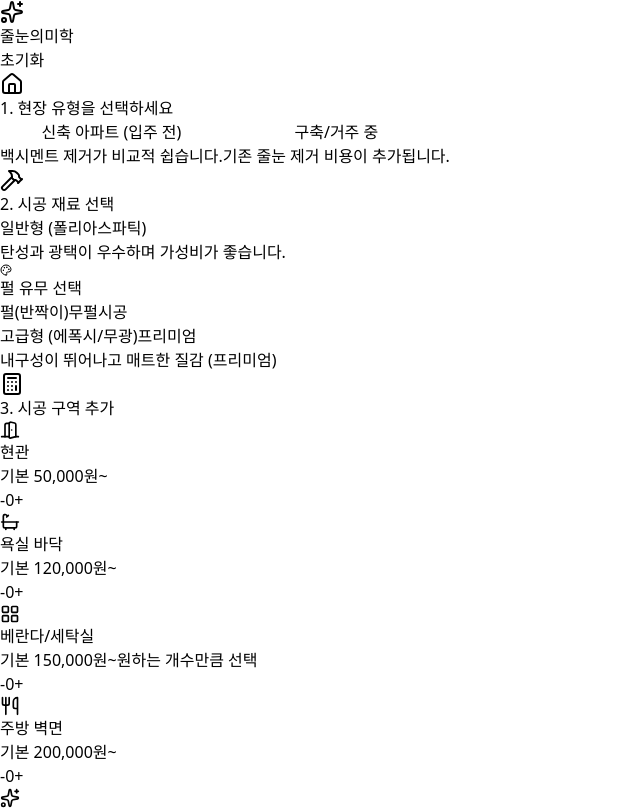
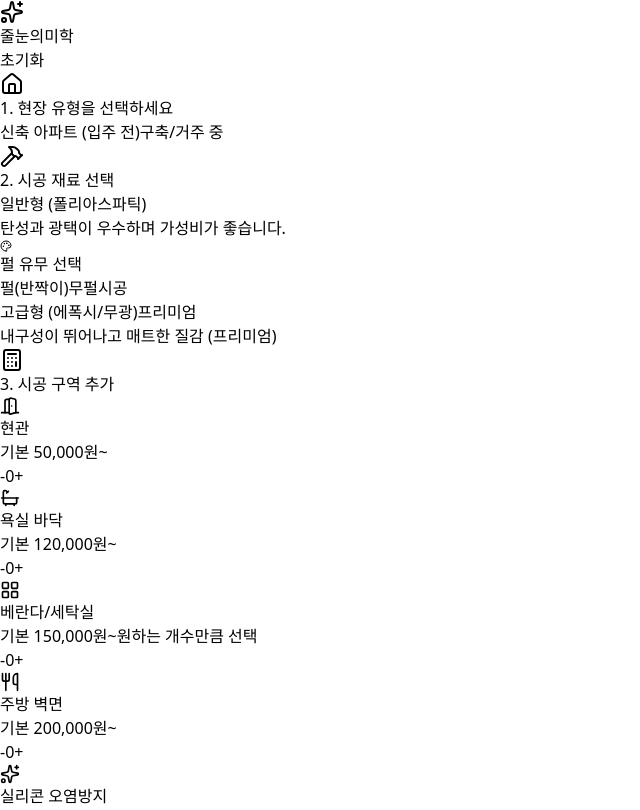
Before and after one commit to jsh5199-ai/julnun-web, a React (Vite) app: page / in a window 1280 px wide. Shown: the top 810 px of the page, without its empty margins (0-640 px from the left). Built offline with nearby package versions, Linux system fonts and the light colour scheme.

Commit message:
기능 추가함

```diff
--- a/src/App.jsx
+++ b/src/App.jsx
@@ -12,13 +12,11 @@ const HOUSING_TYPES = [
     id: 'new',
     label: '신축 아파트 (입주 전)',
     multiplier: 1.0,
-    description: '백시멘트 제거가 비교적 쉽습니다.'
   },
   {
     id: 'old',
     label: '구축/거주 중',
     multiplier: 1.3,
-    description: '기존 줄눈 제거 비용이 추가됩니다.'
   },
 ];
 
```
